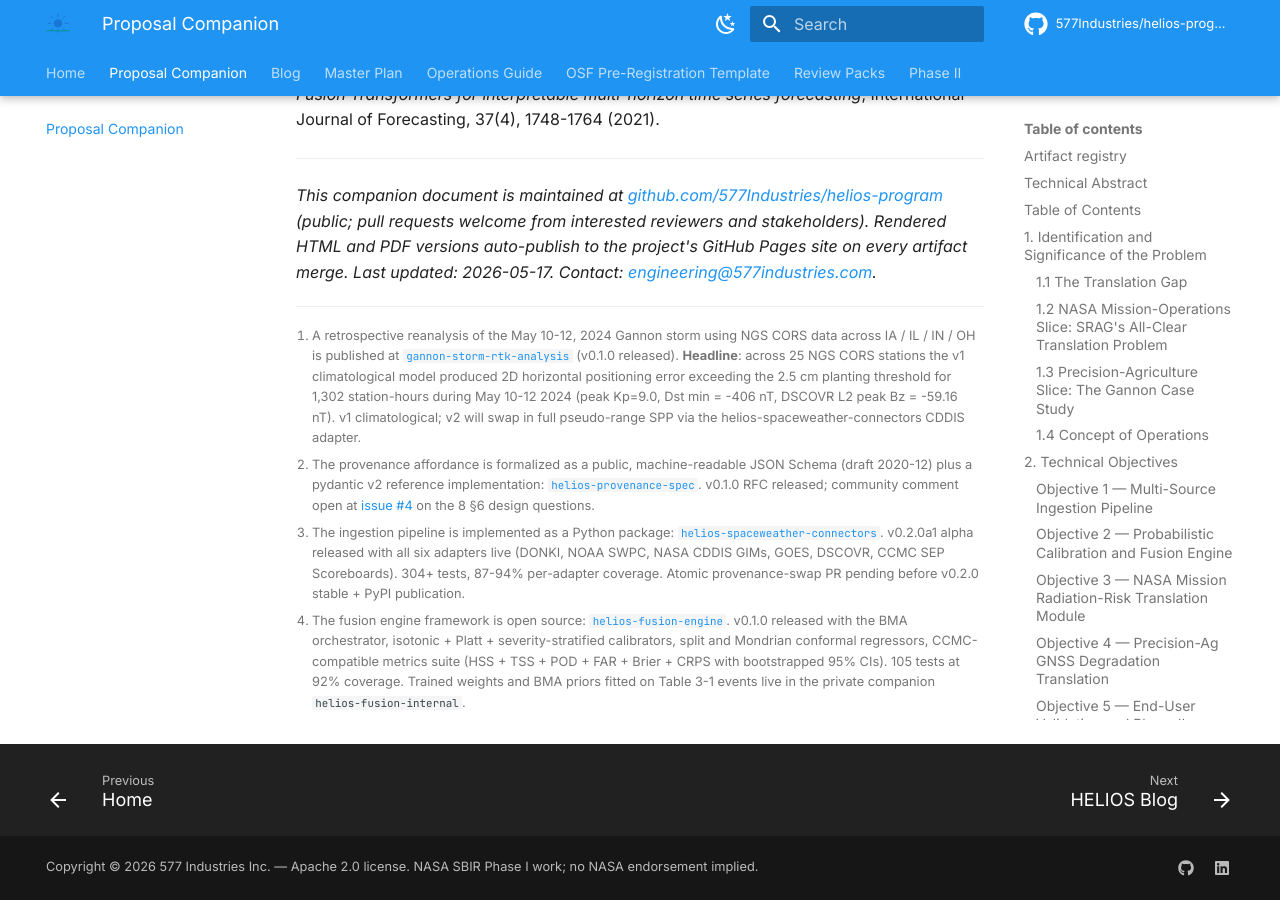
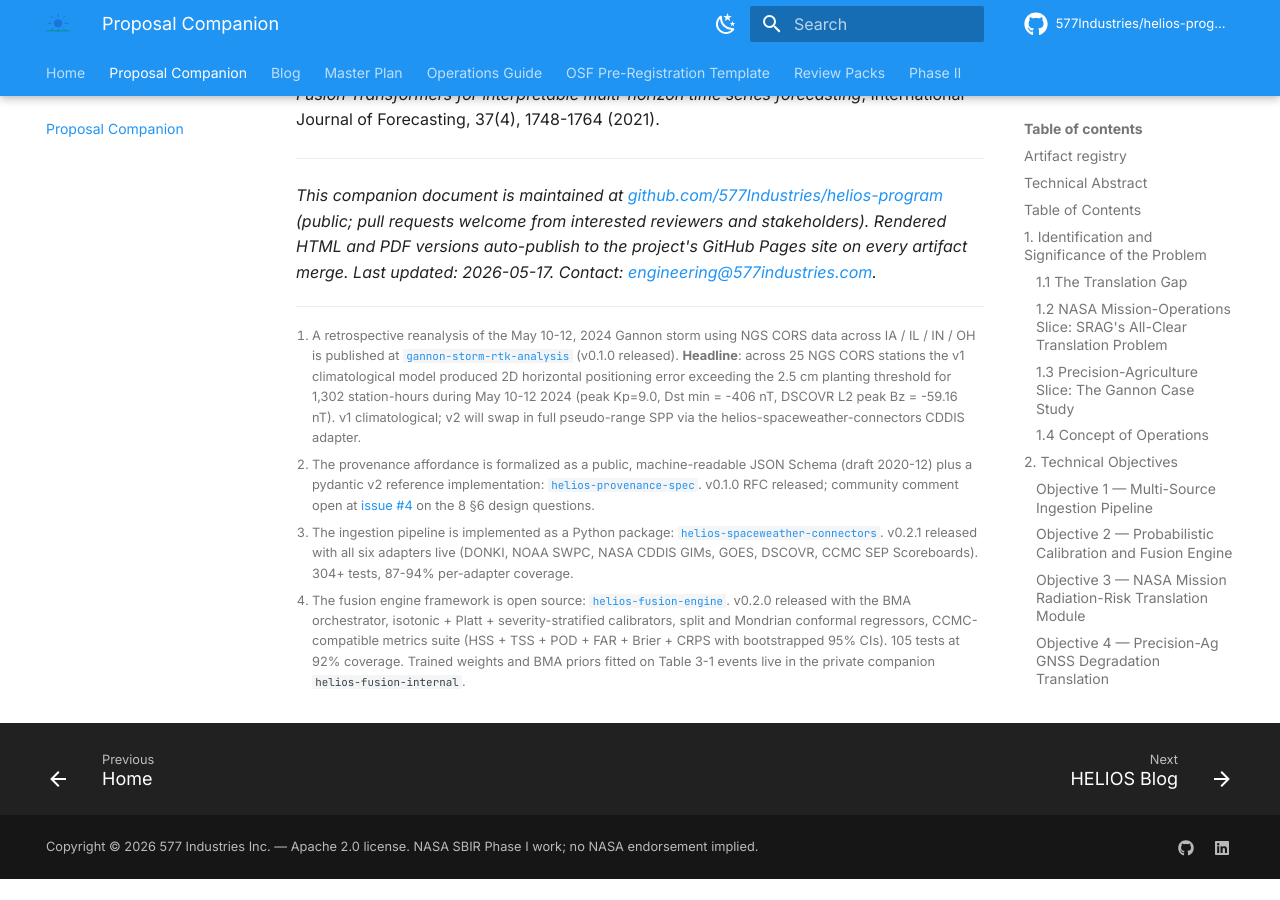
Before and after one commit to 577Industries/helios-program, an MkDocs documentation site: the page built from docs/companion.md, in a window 1280 px wide and 900 px high, scrolled down 23220 px. Built offline with MkDocs 1.6.1 and Material for MkDocs 9.7.7, drawn with Linux system fonts in a browser that asks for light colours; comment, search, counter and statistics services are not loaded; after the commit the page ends 24099 px from its top, so only the background shows below that; some of the changed text lies outside the part shown.

Commit message:
docs: reviewer onramp section + companion version-pin refresh
- Add 'For NASA SBIR Reviewers (5-minute onramp)' section to README pointing
  to companion document, kill-gate logic, Gannon empirical evidence, framework
  code, and provenance schema.
- Refresh stale version pins in companion.md to match current submodule tags
  (helios-fusion-engine v0.2.0, helios-spaceweather-connectors v0.2.1).

```diff
--- a/companion/companion.md
+++ b/companion/companion.md
@@ -23,8 +23,8 @@
 | # | Artifact | Repository | Docs | Version | Status | Cited in |
 |---|---|---|---|---|---|---|
 | 1 | helios-provenance-spec | [GitHub](https://github.com/577Industries/helios-provenance-spec) | [docs](https://577industries.github.io/helios-provenance-spec/) | v0.1.0 | in-development | §1.4 CONOPS · §4.2 innovation #2 |
-| 2 | helios-spaceweather-connectors | [GitHub](https://github.com/577Industries/helios-spaceweather-connectors) | [docs](https://577industries.github.io/helios-spaceweather-connectors/) | v0.2.0a1 (alpha) | in-development | §2 Obj. 1 · §3 T1 |
-| 3 | helios-fusion-engine *(public framework)* | [GitHub](https://github.com/577Industries/helios-fusion-engine) | [docs](https://577industries.github.io/helios-fusion-engine/) | v0.1.0 | in-development | §2 Obj. 2 · §3.1 · §4.2 innovation #1 |
+| 2 | helios-spaceweather-connectors | [GitHub](https://github.com/577Industries/helios-spaceweather-connectors) | [docs](https://577industries.github.io/helios-spaceweather-connectors/) | v0.2.1 | in-development | §2 Obj. 1 · §3 T1 |
+| 3 | helios-fusion-engine *(public framework)* | [GitHub](https://github.com/577Industries/helios-fusion-engine) | [docs](https://577industries.github.io/helios-fusion-engine/) | v0.2.0 | in-development | §2 Obj. 2 · §3.1 · §4.2 innovation #1 |
 | 4 | gannon-storm-rtk-analysis | [GitHub](https://github.com/577Industries/gannon-storm-rtk-analysis) | [docs](https://577industries.github.io/gannon-storm-rtk-analysis/) | v0.1.0 | in-development | §1.3 Gannon · §2 Obj. 4 · §4.2 innovation #4 |
 
 A canonical machine-readable artifact registry lives at [`footnotes.yaml`](./footnotes.yaml). It is rebuilt automatically from each artifact's README on every merge to `main` via `orchestration/companion_sync.py`.
@@ -95,9 +95,9 @@
 
 [^1]: The provenance affordance is formalized as a public, machine-readable JSON Schema (draft 2020-12) plus a pydantic v2 reference implementation: [`helios-provenance-spec`](https://github.com/577Industries/helios-provenance-spec). v0.1.0 RFC released; community comment open at [issue #4](https://github.com/577Industries/helios-provenance-spec/issues/4) on the 8 §6 design questions.
 
-[^2]: The ingestion pipeline is implemented as a Python package: [`helios-spaceweather-connectors`](https://github.com/577Industries/helios-spaceweather-connectors). v0.2.0a1 alpha released with all six adapters live (DONKI, NOAA SWPC, NASA CDDIS GIMs, GOES, DSCOVR, CCMC SEP Scoreboards). 304+ tests, 87-94% per-adapter coverage. Atomic provenance-swap PR pending before v0.2.0 stable + PyPI publication.
+[^2]: The ingestion pipeline is implemented as a Python package: [`helios-spaceweather-connectors`](https://github.com/577Industries/helios-spaceweather-connectors). v0.2.1 released with all six adapters live (DONKI, NOAA SWPC, NASA CDDIS GIMs, GOES, DSCOVR, CCMC SEP Scoreboards). 304+ tests, 87-94% per-adapter coverage.
 
-[^3]: The fusion engine framework is open source: [`helios-fusion-engine`](https://github.com/577Industries/helios-fusion-engine). v0.1.0 released with the BMA orchestrator, isotonic + Platt + severity-stratified calibrators, split and Mondrian conformal regressors, CCMC-compatible metrics suite (HSS + TSS + POD + FAR + Brier + CRPS with bootstrapped 95% CIs). 105 tests at 92% coverage. Trained weights and BMA priors fitted on Table 3-1 events live in the private companion `helios-fusion-internal`.
+[^3]: The fusion engine framework is open source: [`helios-fusion-engine`](https://github.com/577Industries/helios-fusion-engine). v0.2.0 released with the BMA orchestrator, isotonic + Platt + severity-stratified calibrators, split and Mondrian conformal regressors, CCMC-compatible metrics suite (HSS + TSS + POD + FAR + Brier + CRPS with bootstrapped 95% CIs). 105 tests at 92% coverage. Trained weights and BMA priors fitted on Table 3-1 events live in the private companion `helios-fusion-internal`.
 
 ---
 
```
Also changed, not shown: README.md (+12 -0 lines).
